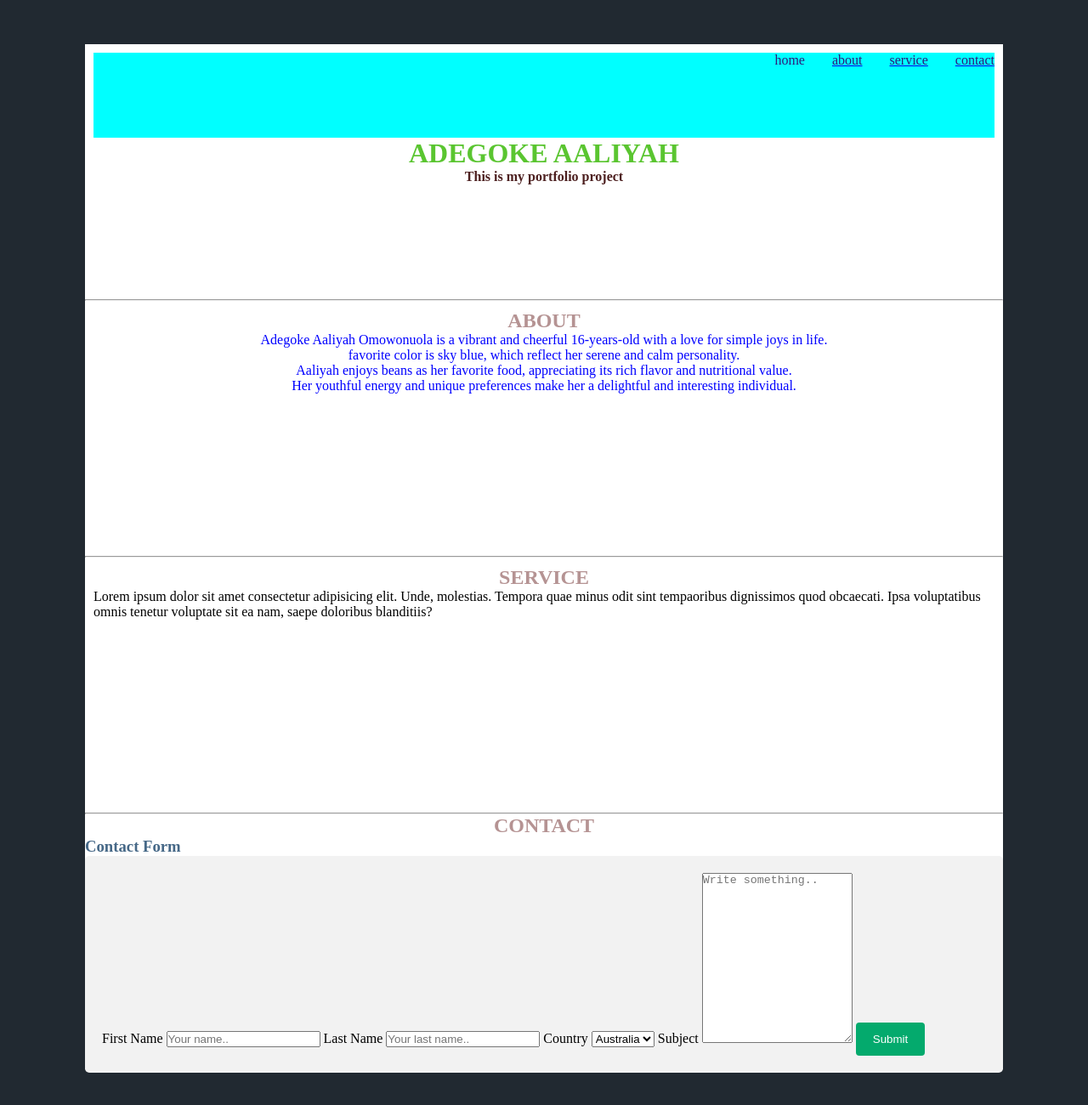
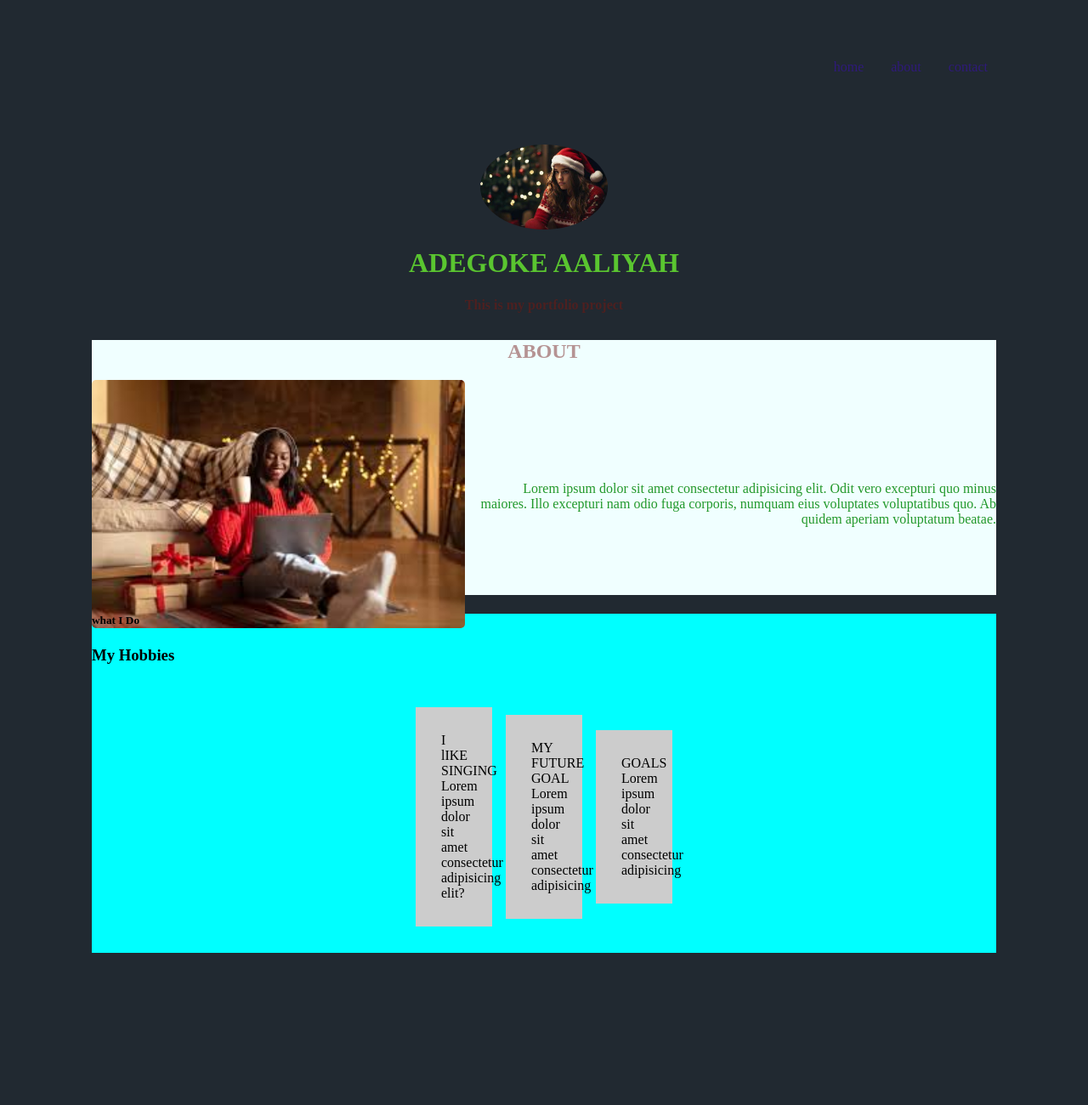
Before and after one commit to aaliyahgoke/royal, a plain HTML site: page index.html in a window 1280 px wide. Shown: the part 688-1988 px from the top of the page at 85% size. After the commit the page ends 1909 px from the top, so only its background shows below. Drawn offline with Linux system fonts and the light colour scheme.

Commit message:
portfolio

```diff
--- a/index.html
+++ b/index.html
@@ -18,54 +18,41 @@
 
         <header class="header">
             <li>home</li>
-            <a href="#about"><li>about</li></a>
-            <a href="#service"><li>service</li></a>
+            <a href="#about" class="name"><li>about</li></a>
+
              <a href="#contact"><li>contact</li></a>
         </header>
 
+        <div class="me1">
+          <img src="./me2.jpg" alt="me" class="me">
+        </div>
         <h1>ADEGOKE AALIYAH</h1>
         <h4>This is my portfolio project</h4>
 
-    </div><hr>
+    </div>
     <div class="about">
-        <h2 id="about">ABOUT </h2>
-        <p>
-            Adegoke Aaliyah Omowonuola is a vibrant and cheerful 16-years-old with a love for simple joys in life.<br>favorite color is sky blue, which reflect her serene and calm personality.<br> Aaliyah enjoys beans as her favorite food, appreciating its rich flavor and nutritional value.<br> Her youthful energy and unique preferences make her a delightful and interesting individual.
-          </p>
-    </div><hr>
+        <h2 id="about">ABOUT</h2>
+      <div class="pp">
+       <img src="./aaliyah.jpg" alt="aaliyah" class="is">
+       <p class="Lorem">Lorem ipsum dolor sit amet consectetur adipisicing elit. Odit vero excepturi quo minus maiores. Illo excepturi nam odio fuga corporis, numquam eius voluptates voluptatibus quo. Ab quidem aperiam voluptatum beatae.
+      </p>
+      </div>
+    </div>
+    <section>
+    <h5>what I Do</h4>
+    <h3>My Hobbies</h3>
     <div class="service">
-        <h2 id="service">SERVICE</h2>
-        Lorem ipsum dolor sit amet consectetur adipisicing elit. Unde, molestias. Tempora quae minus odit sint tempaoribus dignissimos quod obcaecati. Ipsa voluptatibus omnis tenetur voluptate sit ea nam, saepe doloribus blanditiis?
-    </div><hr>
-
-<footer>
-    <div class="contact">
-   <h2 id="contact">CONTACT</h2>
-   <h3>Contact Form</h3>
-
-<div class="con">
-  <form action="/action_page.php">
-    <label for="fname">First Name</label>
-    <input type="text" id="fname" name="firstname" placeholder="Your name..">
-
-    <label for="lname">Last Name</label>
-    <input type="text" id="lname" name="lastname" placeholder="Your last name..">
-
-    <label for="country">Country</label>
-    <select id="country" name="country">
-      <option value="australia">Australia</option>
-      <option value="canada">Canada</option>
-      <option value="usa">USA</option>
-    </select>
-
-    <label for="subject">Subject</label>
-    <textarea id="subject" name="subject" placeholder="Write something.." style="height:200px"></textarea>
-
-    <input type="submit" value="Submit">
-  </form>
-</div>
-</div>
-</footer>
+    <div class="dd">I lIKE SINGING
+      Lorem ipsum dolor sit amet consectetur adipisicing elit?
+    </div>
+    <div class="dd">MY FUTURE GOAL
+      Lorem ipsum dolor sit amet consectetur adipisicing
+    </div>
+    <div class="dd">GOALS
+      Lorem ipsum dolor sit amet consectetur adipisicing
+    </div>
+  </div>
+</section>
 </div>
 </body>
 </html>
--- a/style.css
+++ b/style.css
@@ -1,12 +1,9 @@
-*{
-    box-sizing: border-box;
-    padding: 0;
-    margin: 0;
 
 
- }
  body{
-    background-color: #212931;
+    background-color:#212931;
+
+
 
  }
  .div{
@@ -14,6 +11,10 @@
     padding: 10px;
     height: 300px;
  }
+  .lastname{
+    background-color: #04AA6D;
+    display: flex;
+  }
  .text{
     background-image: url(bg.jpg);
     justify-content: center;
@@ -22,6 +23,7 @@
     width: 1500px;
     display: flex;
     background-position: center;
+    background-color: rgb(211, 218, 13);
 }
 .aa{
     background-color: #212931 ;
@@ -32,25 +34,43 @@
      gap: 2rem;
      justify-content: right;
      align-items: right;
-     background-color:aqua;
+
      height: 100px;
+     text-decoration: none;
 
 
+ }
+ section{
+  background-color: aqua;
+ }
+.service{
+  display: flex;
+  gap: 1rem;
+  align-items: center;
+  justify-content: center;
+
+}
+ .dd{
+    background: #ccc;
+    padding: 30px;
+    width: 30px;
+    gap: 20rem;
+
+ }
+
+ a{
+  text-decoration: none;
+ }
+
+ p{ color: rgb(34, 152, 42);
+    align-items:center;
+     justify-content:center;
+     text-align:right;
+     display: flex;
 
 
  }
 
- p{ color: blue;
-     align-items: center;
-     justify-content: center;
-     text-align: center;
-
- }
- .container{
-
-     margin: 100px;
-     background-color: white;
- }
  li{
      color:rgb(47, 26, 122);
      list-style-type: none;
@@ -74,20 +94,95 @@
  }
  .contact{
 
-     color: rgb(70, 104, 135);
 
-     height: 300px;
+    background-color: white;
+     height: 800px;
      align-items: center;
      justify-content: center;
  }
  .con{
-    display: flex;
+   align-items: center;
     color: #000;
     border-radius: 5px;
-  background-color: #f2f2f2;
-  padding: 20px;
+    justify-content: center;
+    background-color: #d93333;
+
 
  }
+ .pp{
+  display: flex;
+  align-items: center;
+  gap: 10px;
+
+ }
+ .is{
+  width: 1000px;
+  height: auto;
+  border-radius: 5px;
+
+ }
+ .me1{
+  width: 100%;
+  text-align: center;
+ border-radius: 20rem;
+  display: flex;
+  align-items: center;
+  justify-content: center;
+
+ }
+ .me{
+    width: 150px;
+    object-fit: cover;
+ border-radius: 50%;
+    align-items: center;
+    justify-content: center;
+    display: flex;
+ }
+ .lorem{
+  font-size: 16px;
+  margin: 0;
+ }
+
+/* Style inputs with type="text", select elements and textareas */
+input[type=text], select, textarea {
+  width: 100%; /* Full width */
+  padding: 12px; /* Some padding */
+  border: 1px solid #ccc; /* Gray border */
+  border-radius: 4px; /* Rounded borders */
+  box-sizing: border-box; /* Make sure that padding and width stays in place */
+  margin-top: 6px; /* Add a top margin */
+  margin-bottom: 16px; /* Bottom margin */
+  resize: vertical /* Allow the user to vertically resize the textarea (not horizontally) */
+}
+
+/* Style the submit button with a specific background color etc */
+input[type=submit] {
+  background-color: #04AA6D;
+  color: white;
+  padding: 12px 20px;
+  border: none;
+  border-radius: 4px;
+  cursor: pointer;
+}
+
+/* When moving the mouse over the submit button, add a darker green color */
+input[type=submit]:hover {
+  background-color: #45a049;
+}
+
+/* Add a background color and some padding around the form */
+.container {
+
+
+  margin: 100px;
+
+
+}
+ .favorite{
+    justify-content: center;
+    align-items: center;
+     display: block;
+  }
  input[type=submit] {
     background-color: #04AA6D;
     color: white;
@@ -100,11 +195,34 @@
   input[type=submit]:hover {
     background-color: #45a049;
   }
+  img{
+    display: flex;
+  }
+  .david{
+    background-color: #000;
+     justify-content: center;
+    display: flex;
+    align-items: center;
+    text-align: right;
+    border-radius: 1rem;
+    height: 100px;
+
+
+
+  }
+
+  #about{
+    align-items: center;
+    justify-items: center;
+
+  }
 
  .about{
 
-     padding: 10px;
      height: 300px;
+
+     background-color: azure;
+
  }
  h2{
      color: rgb(181, 147, 147);
@@ -117,3 +235,8 @@
      padding: 10px;
      height: 300px;
  }
+ .aaliyah{
+    display:flex;
+
+
+ }
```
Also changed, not shown: aaliyah.jpg (added), me2.jpg (added), portfolio ok.jpg (added).
